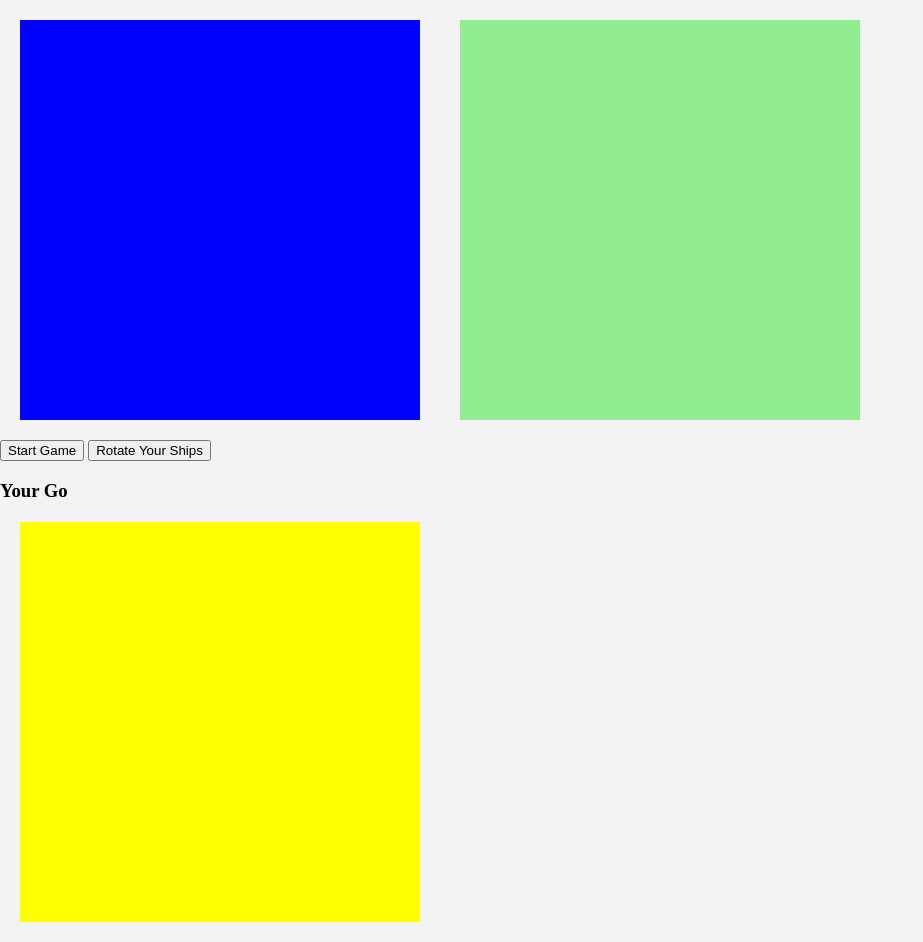
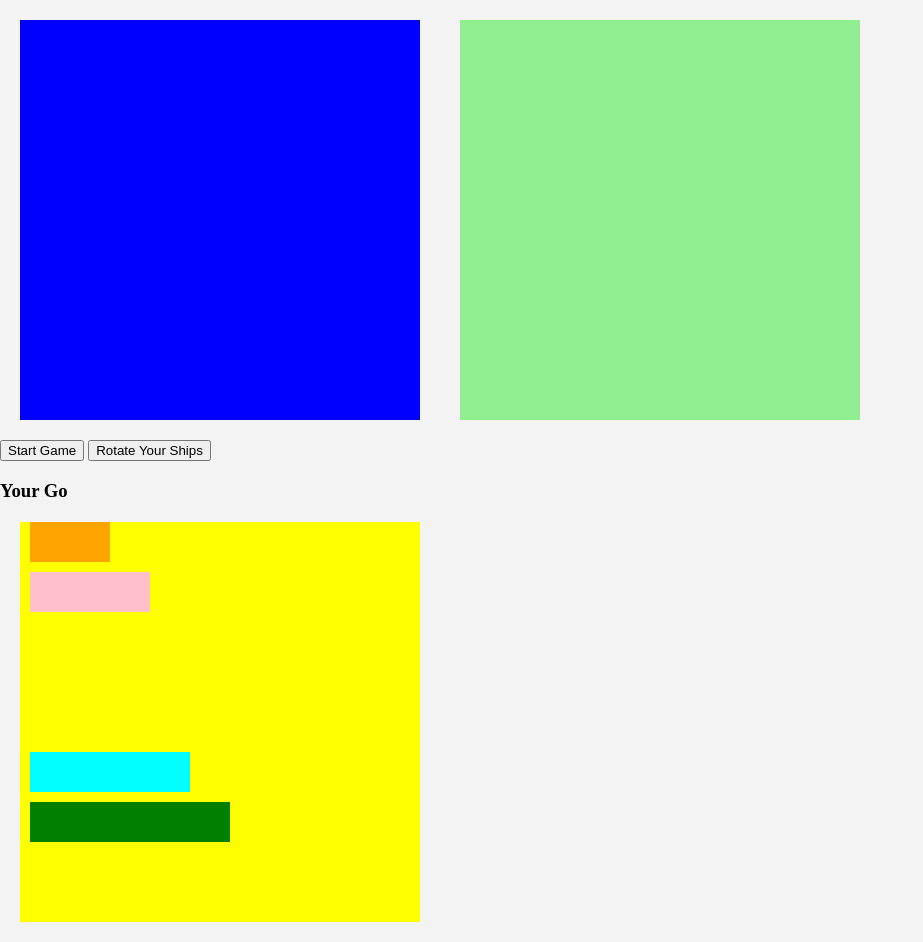
Before and after one commit to SiddharthSsb11/game-battleship, a website: page public/index.html in a window 1280 px wide. Shown: the whole page, without its empty margins (0-923 px from the left). Drawn offline with Linux system fonts and the light colour scheme.

Commit message:
code updated

```diff
--- a/public/index.html
+++ b/public/index.html
@@ -1,16 +1,15 @@
 <!DOCTYPE html>
 <html lang="en" dir="ltr">
   <head>
-    <meta charset="utf-8">
+    <meta charset="utf-8" />
     <title>Battle Ships</title>
-    <link rel="stylesheet" href="style.css">
+    <link rel="stylesheet" href="style.css" />
     <script src="app.js" charset="utf-8"></script>
   </head>
   <body>
-
     <div class="container">
-        <div class="grid grid-user"></div>
-        <div class="grid grid-computer"></div>
+      <div class="grid grid-user"></div>
+      <div class="grid grid-computer"></div>
     </div>
 
     <div class="hidden-info">
@@ -22,8 +21,38 @@
 
     <div class="grid-display">
       <!--displaying type of ships-->
-      <div class="ship destroyer-container" ></div>
+      <div class="ship destroyer-container" draggable="true">
+        <div id="destroyer-0"></div>
+        <div id="destroyer-1"></div>
+      </div>
+
+      <div class="ship submarine-container" draggable="true">
+        <div id="submarine-0"></div>
+        <div id="submarine-1"></div>
+        <div id="submarine-2"></div>
+      </div>
+
+      <div class="ship cruiser-container" draggable="true">
+        <div id="cruiser-0"></div>
+        <div id="cruiser-1"></div>
+        <div id="cruiser-2"></div>
+      </div>
+
+      <div class="ship battleship-container" draggable="true">
+        <div id="battleship-0"></div>
+        <div id="battleship-1"></div>
+        <div id="battleship-2"></div>
+        <div id="battleship-3"></div>
+      </div>
+
+      <div class="ship carrier-container" draggable="true">
+        <div id="carrier-0"></div>
+        <div id="carrier-1"></div>
+        <div id="carrier-2"></div>
+        <div id="carrier-3"></div>
+        <div id="carrier-4"></div>
+      </div>
+
     </div>
-
   </body>
 </html>
--- a/public/style.css
+++ b/public/style.css
@@ -37,3 +37,40 @@ body {
     margin: 20px;
     background-color: yellow;
 }
+
+.ship div {
+    width: 40px;
+    height: 40px;
+}
+
+.destroyer-container {
+    width: 80px;
+    height: 40px;
+    background-color: orange;
+    margin: 10px;
+    display: flex;
+}
+
+.submarine-container {
+    width: 120px;
+    height: 40px;
+    background-color: pink;
+    margin: 10px;
+    display: flex;
+}
+
+.battleship-container {
+    width: 160px;
+    height: 40px;
+    background-color: aqua;
+    margin: 10px;
+    display: flex;
+}
+
+.carrier-container {
+    width: 200px;
+    height: 40px;
+    background-color: green;
+    margin: 10px;
+    display: flex;
+}
```
